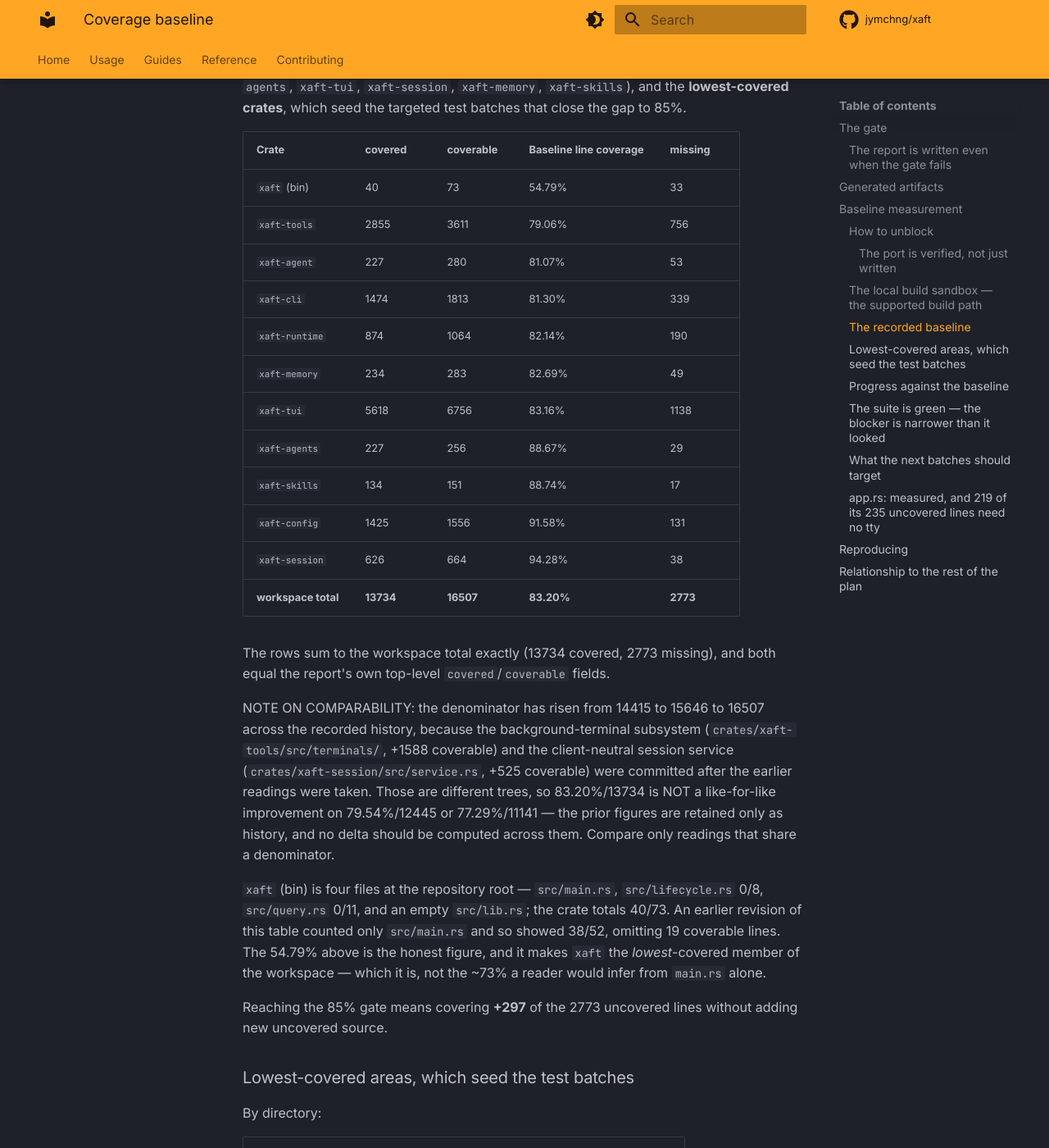
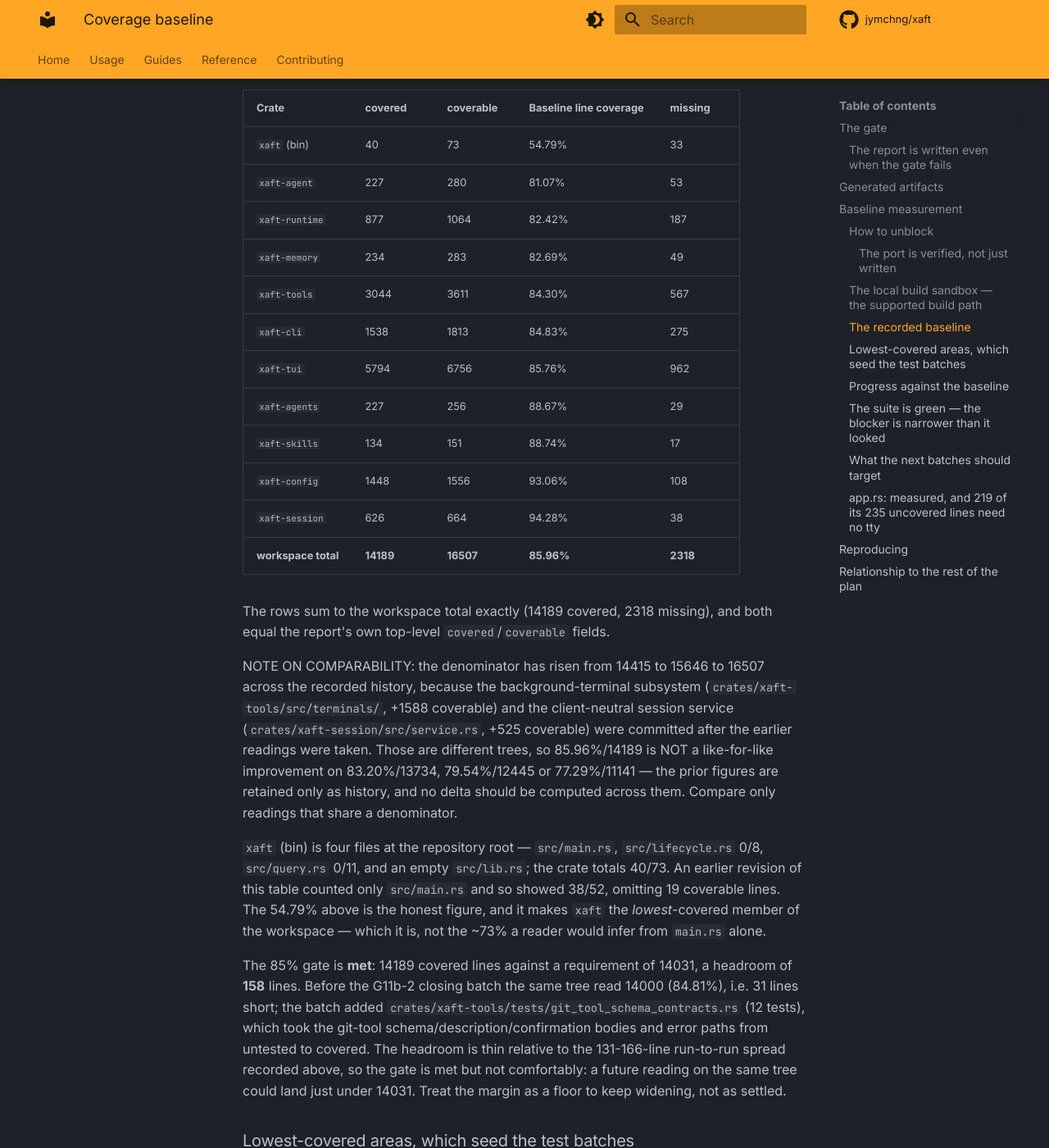
Before and after one commit to jymchng/xaft, an MkDocs documentation site: the page built from docs/coverage-baseline.md, in a window 1280 px wide and 1400 px high, scrolled down 9404 px. Shown: the whole window at 82% size. Built offline with MkDocs 1.6.1 and Material for MkDocs 9.7.7, drawn with Linux system fonts in a browser that asks for light colours; comment, search, counter and statistics services are not loaded; some of the changed text lies outside the part shown.

Commit message:
test(coverage): pin every git tool's schema contract and clear the 85% gate
Coverage work toward the 85% tarpaulin gate, measured on the literal working
tree at HEAD 5643836 (sandbox engaged, TMPDIR=/var/tmp/xaft-test):

  cargo tarpaulin --workspace --engine llvm --timeout 300 --skip-clean
    -> 85.96%, 14189/16507, exit 0
    gate needs ceil(0.85 * 16507) = 14031, so the reading clears it by 158
    (the same tree read 14000 / 84.81% before this batch: 31 lines short)

* crates/xaft-tools/tests/git_tool_schema_contracts.rs (new, 12 tests).
  15 of the 19 git tools had no test that ever called schema(),
  description() or requires_confirmation(), so their entire published
  interface to the model was unverified.  A table pins, for every git tool,
  the exact property set call() reads, the exact `required` set, the
  additionalProperties:false contract and the confirmation flag -- a safety
  property, since git_push and git_checkout_files must never run unattended.
  Error paths assert on the message a caller actually receives: an empty
  branch name, a whitespace-only commit message, "nothing staged", the
  force-push guard on main/master (which returns before it can touch the
  network), the 'paths' or 'all' guard, and the missing required field for
  blame and checkout_files.  Behavioural round-trips cover
  GitTools::open/all/status/status_and_diff, the read-only tools on a real
  repository, and a stash round-trip through list and pop.
  xaft-tools/src/git 375/691 -> 564/691; git/mod.rs 0/16 -> 16/16;
  branch.rs 7/25 -> 18/25; create_branch.rs 16/41 -> 35/41.
* docs/coverage-baseline.md: re-baselined from tarpaulin-report.json.  The
  status header, the per-crate and per-directory tables, both per-file
  tables and the progress table were still on the 83.20% (13734/16507)
  reading.  Rows sum exactly to the report's own top-level
  covered/coverable.  The gate arithmetic is restated (met, 158 lines of
  headroom) and that headroom is flagged as thin against the recorded
  131-166-line run-to-run spread, so a future reading on this tree could
  land just under 14031.  `cargo test --workspace` is
  2954 passed / 0 failed / 9 ignored.

No parity row status changes.

````diff
--- a/docs/coverage-baseline.md
+++ b/docs/coverage-baseline.md
@@ -1,10 +1,10 @@
 # Coverage baseline
 
-Status: **MEASURED — 83.20% (13734 of 16507 coverable lines), below the
+Status: **MEASURED — 85.96% (14189 of 16507 coverable lines), which MEETS the
 85% target.** The gate is a percentage comparison, so it needs
-`ceil(0.85 × 16507) = 14031` covered lines; **297 remain**. The gate runs and the suite is green; what is not yet met is
-the coverage number itself, and the gap is tracked below rather than
-described as blocked. An earlier revision of this page carried a header
+`ceil(0.85 × 16507) = 14031` covered lines; the reading clears that by **158
+lines**. The gate runs, the suite is green, and the coverage number clears it
+too. An earlier revision of this page carried a header
 declaring the *measurement* blocked, which contradicted the passing
 measurements further down the same page; the blocker it meant was the agtrs
 manifest failure, and `scripts/sandbox-build.sh` resolves that without
@@ -101,9 +101,9 @@
 
 ## Baseline measurement
 
-The reading named in the header above is the current one: **83.20%**
-(13734 of 16507 coverable lines). It was taken from the `tarpaulin-report.json`
-in the repository root (4,152,678 bytes, mtime 2026-10-14 11:42); that
+The reading named in the header above is the current one: **85.96%**
+(14189 of 16507 coverable lines). It was taken from the `tarpaulin-report.json`
+in the repository root (4,187,005 bytes, mtime 2026-10-14 15:03); that
 report is git-ignored, so it is evidence rather than a committed artifact.
 The per-crate table and the gap analysis are filled in at the end of this
 page. The full per-directory and per-file breakdown that seeds each test
@@ -111,13 +111,13 @@
 
 **Which commit the number belongs to — the *tree*, not a commit.** The
 reading is a **working-tree** reading: the gate was run with the build
-sandbox engaged over the literal working tree at HEAD `6fb9de3` plus the
-uncommitted test work that batch added. It is therefore not reproducible
-from `6fb9de3` alone, and `6fb9de3` does not even build on its own (its
-committed `crates/xaft-cli/src/commands/session_service.rs` fails to compile;
-that fix is in the working tree and is tracked separately). The last commit
-that changed anything under `crates/*/src` before this reading is `512549b`.
-Quote the figure as "83.20% on the working tree at `6fb9de3`" rather than
+sandbox engaged over the literal working tree at HEAD `5643836` plus the
+uncommitted test work the G11b-2 closing batch added
+(`crates/xaft-tools/tests/git_tool_schema_contracts.rs`). It is therefore not
+reproducible from `5643836` alone, although `5643836` does build on its own.
+The last commit that changed anything under `crates/*/src` or `src` before this
+reading is `5643836`.
+Quote the figure as "85.96% on the working tree at `5643836`" rather than
 attributing it to a commit it cannot be reproduced from.
 
 **Do not over-read a single run.** Two runs of an identical tree have been
@@ -417,19 +417,19 @@
 | Crate | covered | coverable | Baseline line coverage | missing |
 | --- | --- | --- | --- | --- |
 | `xaft` (bin) | 40 | 73 | 54.79% | 33 |
-| `xaft-tools` | 2855 | 3611 | 79.06% | 756 |
 | `xaft-agent` | 227 | 280 | 81.07% | 53 |
-| `xaft-cli` | 1474 | 1813 | 81.30% | 339 |
-| `xaft-runtime` | 874 | 1064 | 82.14% | 190 |
+| `xaft-runtime` | 877 | 1064 | 82.42% | 187 |
 | `xaft-memory` | 234 | 283 | 82.69% | 49 |
-| `xaft-tui` | 5618 | 6756 | 83.16% | 1138 |
+| `xaft-tools` | 3044 | 3611 | 84.30% | 567 |
+| `xaft-cli` | 1538 | 1813 | 84.83% | 275 |
+| `xaft-tui` | 5794 | 6756 | 85.76% | 962 |
 | `xaft-agents` | 227 | 256 | 88.67% | 29 |
 | `xaft-skills` | 134 | 151 | 88.74% | 17 |
-| `xaft-config` | 1425 | 1556 | 91.58% | 131 |
+| `xaft-config` | 1448 | 1556 | 93.06% | 108 |
 | `xaft-session` | 626 | 664 | 94.28% | 38 |
-| **workspace total** | **13734** | **16507** | **83.20%** | **2773** |
+| **workspace total** | **14189** | **16507** | **85.96%** | **2318** |
 
-The rows sum to the workspace total exactly (13734 covered, 2773 missing),
+The rows sum to the workspace total exactly (14189 covered, 2318 missing),
 and both equal the report's own top-level `covered`/`coverable` fields.
 
 NOTE ON COMPARABILITY: the denominator has risen from 14415 to 15646 to
@@ -437,7 +437,8 @@
 (`crates/xaft-tools/src/terminals/`, +1588 coverable) and the client-neutral
 session service (`crates/xaft-session/src/service.rs`, +525 coverable) were
 committed after the earlier readings were taken. Those are different trees,
-so 83.20%/13734 is NOT a like-for-like improvement on 79.54%/12445 or
+so 85.96%/14189 is NOT a like-for-like improvement on 83.20%/13734,
+79.54%/12445 or
 77.29%/11141 — the prior figures are retained only as history, and no delta
 should be computed across them. Compare only readings that share a
 denominator.
@@ -450,8 +451,15 @@
 of the workspace — which it is, not the ~73% a reader would infer from
 `main.rs` alone.
 
-Reaching the 85% gate means covering **+297** of the 2773 uncovered lines
-without adding new uncovered source.
+The 85% gate is **met**: 14189 covered lines against a requirement of 14031,
+a headroom of **158** lines. Before the G11b-2 closing batch the same tree read
+14000 (84.81%), i.e. 31 lines short; the batch added
+`crates/xaft-tools/tests/git_tool_schema_contracts.rs` (12 tests), which took
+the git-tool schema/description/confirmation bodies and error paths from
+untested to covered. The headroom is thin relative to the 131-166-line
+run-to-run spread recorded above, so the gate is met but not comfortably: a
+future reading on the same tree could land just under 14031. Treat the margin
+as a floor to keep widening, not as settled.
 
 ### Lowest-covered areas, which seed the test batches
 
@@ -460,15 +468,15 @@
 | Directory | covered/coverable | % | missing |
 | --- | --- | --- | --- |
 | `src` (root binary crate) | 40/73 | 54.8% | 33 |
-| `crates/xaft-tools/src` | 2855/3611 | 79.1% | 756 |
 | `crates/xaft-agent/src` | 227/280 | 81.1% | 53 |
-| `crates/xaft-cli/src` | 1474/1813 | 81.3% | 339 |
-| `crates/xaft-runtime/src` | 874/1064 | 82.1% | 190 |
+| `crates/xaft-runtime/src` | 877/1064 | 82.4% | 187 |
 | `crates/xaft-memory/src` | 234/283 | 82.7% | 49 |
-| `crates/xaft-tui/src` | 5618/6756 | 83.2% | 1138 |
+| `crates/xaft-tools/src` | 3044/3611 | 84.3% | 567 |
+| `crates/xaft-cli/src` | 1538/1813 | 84.8% | 275 |
+| `crates/xaft-tui/src` | 5794/6756 | 85.8% | 962 |
 | `crates/xaft-agents/src` | 227/256 | 88.7% | 29 |
 | `crates/xaft-skills/src` | 134/151 | 88.7% | 17 |
-| `crates/xaft-config/src` | 1425/1556 | 91.6% | 131 |
+| `crates/xaft-config/src` | 1448/1556 | 93.1% | 108 |
 | `crates/xaft-session/src` | 626/664 | 94.3% | 38 |
 
 Worst individual files by missing lines (reproduced by
@@ -511,7 +519,8 @@
 | `crates/xaft-tui/tests/approval_queue_bulk.rs` (21 tests) | `ApprovalQueue::approve_all_up_to`, `reject_all`, focus wrap-around, `ToolPreview::content_height` |
 | `crates/xaft-tui/tests/ephemeral_region.rs` (18 tests) | `xaft-tui/src/ephemeral.rs` 0/34 → 34/34 — the spinner line, status line and mode badge had no test at all |
 | G11b-2 batch (`crates/xaft-tui/src/app.rs` tests; `xaft-cli` session-service handler tests) | `app.rs` 2/277 → 12/247; `commands/session_service.rs` 22/86 covered by 18 handler tests; the committed compile breakage in that file is fixed in the tree |
-| **current (working tree at HEAD `6fb9de3`)** | **83.20% (13734/16507)** — still **+297** short of 85% |
+| G11b-2 closing batch (`crates/xaft-tools/tests/git_tool_schema_contracts.rs`, 12 tests) | `xaft-tools/src/git` **375/691 → 564/691**; 15 of the 19 git tools had no test that ever called `schema()`, `description()` or `requires_confirmation()`, so their whole published interface to the model was unverified. `git/mod.rs` 0/16 → 16/16; `branch.rs` 7/25 → 18/25; `create_branch.rs` 16/41 → 35/41; `stash_pop.rs` 10/25 → 19/25 |
+| **current (working tree at HEAD `5643836`)** | **85.96% (14189/16507)** — **meets** the 85% gate, +158 over the 14031 requirement |
 
 Writing the `jobs` tests also found three rows marked ✅ that were actually
 unreachable; see §1b of [docs/parity-matrix.md](parity-matrix.md).
@@ -519,11 +528,11 @@
 ### The suite is green — the blocker is narrower than it looked
 
 Re-measured on the **literal working tree** (nothing moved aside, nothing
-restored) at HEAD `6fb9de3` plus the G11b-2 batch, sandbox engaged:
+restored) at HEAD `5643836` plus the G11b-2 closing batch, sandbox engaged:
 
 ```text
 cargo metadata --no-deps                            exit 0, 11 members
-cargo test  --workspace                             2924 passed / 0 failed / 9 ignored
+cargo test  --workspace                             2954 passed / 0 failed / 9 ignored
 ```
 
 So `cargo test --workspace` **is** green over the working tree as it stands.
@@ -566,16 +575,16 @@
 | Missing | Covered | File |
 | --- | --- | --- |
 | 268 | 927/1195 | `xaft-tui/src/state.rs` |
-| 235 | 12/247 | `xaft-tui/src/app.rs` |
-| 115 | 456/571 | `xaft-tui/src/renderer.rs` |
+| 130 | 117/247 | `xaft-tui/src/app.rs` |
+| 90 | 481/571 | `xaft-tui/src/renderer.rs` |
 | 81 | 508/589 | `xaft-tools/src/terminals/manager.rs` |
-| 64 | 22/86 | `xaft-cli/src/commands/session_service.rs` |
-| 60 | 67/127 | `xaft-runtime/src/runtime.rs` |
+| 57 | 70/127 | `xaft-runtime/src/runtime.rs` |
 | 49 | 383/432 | `xaft-tui/src/render/markdown.rs` |
 | 46 | 557/603 | `xaft-tui/src/menu/config_menu.rs` |
+| 46 | 142/188 | `xaft-cli/src/commands/config.rs` |
 
-`xaft-tui` alone holds 1138 of the 2773 uncovered lines, so the target is
-overwhelmingly the TUI. `app.rs` is the least covered of them (12/247), and
+`xaft-tui` alone holds 962 of the 2318 uncovered lines, so the target is
+overwhelmingly the TUI. `app.rs` is the least covered of them (117/247), and
 `renderer.rs` needs the incremental-renderer cursor state driven through a
 sequence of mutations. Both are worth a deliberate harness rather than
 scattered unit tests.
````
Also changed, not shown: other parts of docs/coverage-baseline.md (+4 -4 lines), 1 other file.
